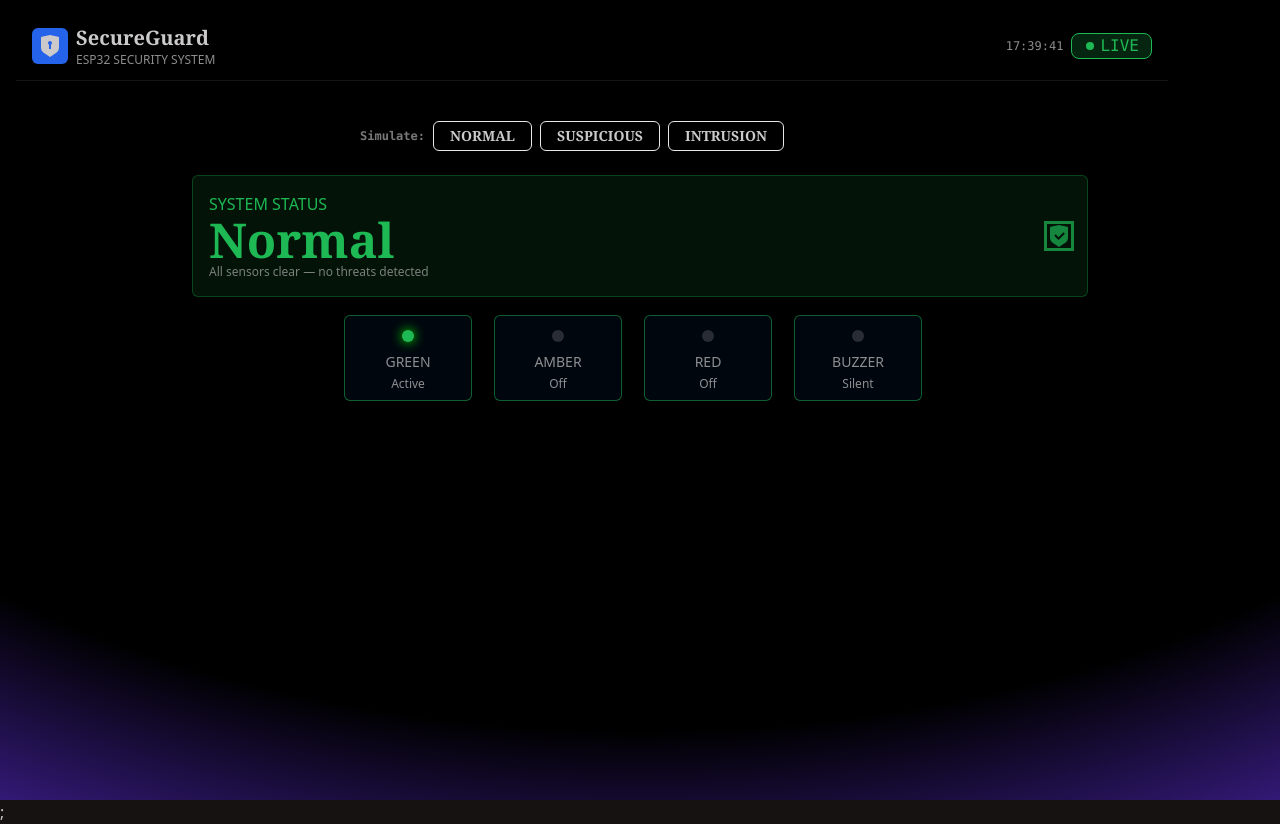
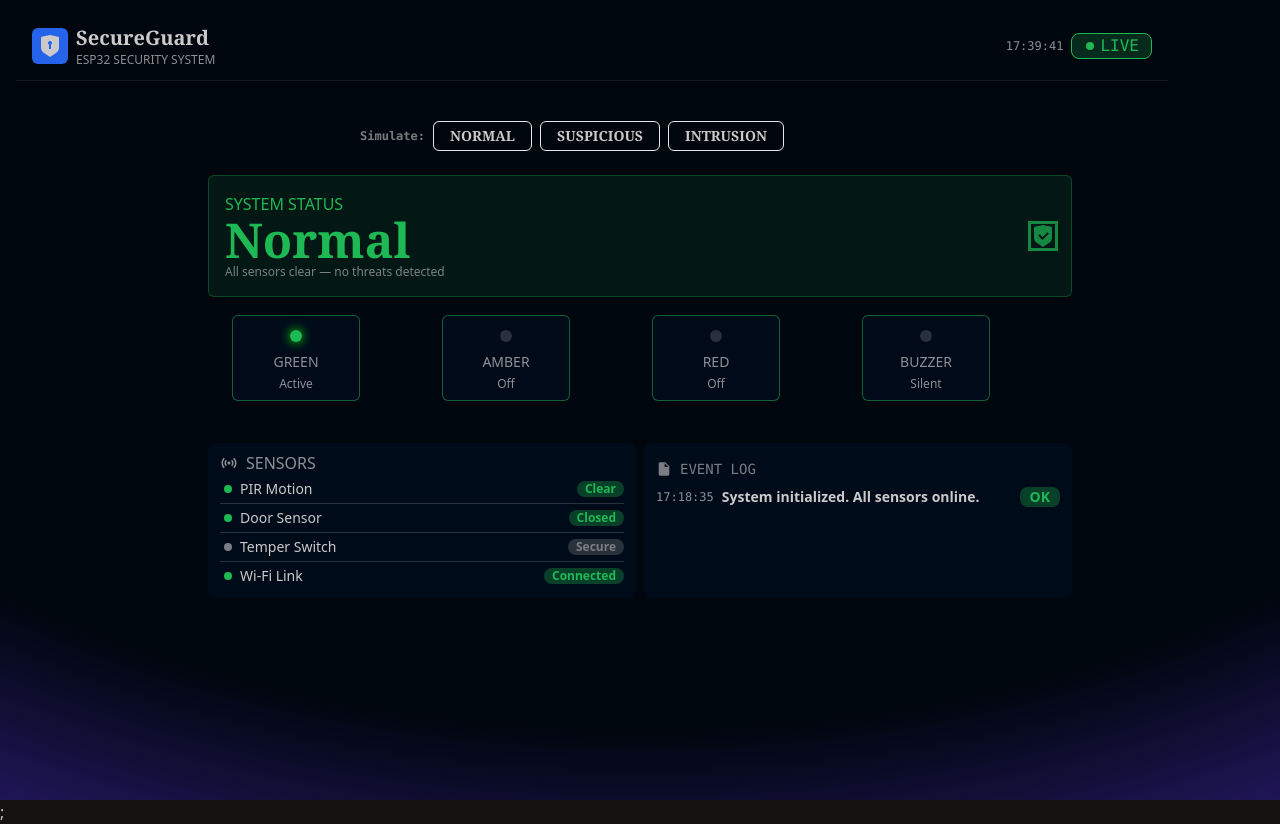
Before and after one commit to barrymomodouwurrie-165/smart_security_system, a React app in the folder Frontend/: page /dashboard in a window 1280 px wide. Built offline with nearby package versions, Linux system fonts and the light colour scheme; the HTML template or start-up script is replaced by a standard one.

Commit message:
Created the system's actions and also adjusted the max width of some components in the sensor and status components.

```diff
--- a/Frontend/src/App.jsx
+++ b/Frontend/src/App.jsx
@@ -4,7 +4,7 @@ import "./App.css";
 function App() {
   return (
     <div className="min-h-screen w-full h-full">
-      <div class="absolute inset-0 -z-10 h-full w-full items-center px-5 py-24 [background:radial-gradient(125%_125%_at_50%_10%,#000_65%,#63e_100%)]"></div>
+      <div class="absolute inset-0 -z-10 h-full w-full items-center px-5 py-24 [background:radial-gradient(125%_125%_at_50%_10%,#000_65%,#63e_110%)]"></div>
       <Dashboard />;
     </div>
   );
--- a/Frontend/src/Components/Sensors.jsx
+++ b/Frontend/src/Components/Sensors.jsx
@@ -2,8 +2,8 @@ import { GoDotFill } from "react-icons/go";
 
 const Sensors = () => {
   return (
-    <div className="max-w-2xl mx-auto px-4 py-2.5">
-      <div className="max-w-2xl mx-auto px-2">
+    <div className="max-w-4xl mx-auto pl-4 py-2.5">
+      <div className="max-w-4xl mx-auto px-2">
         <div className="grid grid-cols-2 gap-2 justify-center pl-[20%] md:grid-cols-4 md:px-4">
           <div className=" bg-[#002147]/20 w-[8rem] flex flex-col items-center justify-center gap-1 border border-primary/50 rounded-md py-2">
             <GoDotFill
--- a/Frontend/src/Components/Status.jsx
+++ b/Frontend/src/Components/Status.jsx
@@ -3,7 +3,7 @@ import { RiShieldCheckFill } from "react-icons/ri";
 
 const Status = () => {
   return (
-    <div className="max-w-6xl mx-auto px-4 py-2">
+    <div className="max-w-4xl mx-auto px-4 py-2">
       <div className=" max-w-4xl mx-auto flex items-center justify-between p-4 bg-primary/10 border border-primary/30 rounded-md">
         <div className="flex flex-col justify-center">
           <p className="text-primary">SYSTEM STATUS</p>
--- /dev/null
+++ b/Frontend/src/Components/SystemActions.jsx
@@ -0,0 +1,72 @@
+import { MdSensors, MdInsertDriveFile } from "react-icons/md";
+import { GoDotFill } from "react-icons/go";
+
+const SystemActions = () => {
+  return (
+    <div className="max-w-4xl mx-auto px-4 py-8">
+      <div className="grid grid-cols-1 gap-2 md:grid-cols-2">
+        <div className=" flex flex-col bg-[#002147]/20 px-3 py-2 rounded-lg">
+          <div className="flex gap-2 items-center text-base-content/70">
+            <MdSensors size={18} />
+            <span>SENSORS</span>
+          </div>
+          <div className="flex items-center justify-between border-b border-base-content/20 py-1">
+            <div className="flex items-center gap-1">
+              <GoDotFill siz={12} className="text-primary" />
+              <span className="text-sm">PIR Motion</span>
+            </div>
+            <span className="text-xs text-primary font-bold bg-primary/30 rounded-lg px-2">
+              Clear
+            </span>
+          </div>
+          <div className="flex items-center justify-between border-b border-base-content/20 py-1">
+            <div className="flex items-center gap-1">
+              <GoDotFill siz={12} className="text-primary" />
+              <span className="text-sm">Door Sensor</span>
+            </div>
+            <span className="text-xs text-primary font-bold bg-primary/30 rounded-lg px-2">
+              Closed
+            </span>
+          </div>
+          <div className="flex items-center justify-between border-b border-base-content/20 py-1">
+            <div className="flex items-center gap-1">
+              <GoDotFill siz={12} className="text-base-content/60" />
+              <span className="text-sm">Temper Switch</span>
+            </div>
+            <span className="text-xs text-base-content/50 font-bold bg-base-content/20 rounded-lg px-2">
+              Secure
+            </span>
+          </div>
+          <div className="flex items-center justify-between py-1">
+            <div className="flex items-center gap-1">
+              <GoDotFill siz={12} className="text-primary" />
+              <span className="text-sm">Wi-Fi Link</span>
+            </div>
+            <span className="text-xs text-primary font-bold bg-primary/30 rounded-lg px-2">
+              Connected
+            </span>
+          </div>
+        </div>
+        <div className="flex flex-col bg-[#002147]/20 px-3 py-2 rounded-lg">
+          <div className="flex items-center gap-2 text-base-content/60 py-2">
+            <MdInsertDriveFile />
+            <span className="text-sm font-mono">EVENT LOG</span>
+          </div>
+          <div className="flex items-center justify-between gap-2">
+            <span className="text-xs font-mono text-base-content/70">
+              17:18:35
+            </span>
+            <p className="font-bold text-sm flex-1">
+              System initialized. All sensors online.
+            </p>
+            <span className="text-sm font-bold px-2.5 bg-primary/30 rounded-lg text-primary">
+              OK
+            </span>
+          </div>
+        </div>
+      </div>
+    </div>
+  );
+};
+
+export default SystemActions;
--- a/Frontend/src/Pages/Dashboard.jsx
+++ b/Frontend/src/Pages/Dashboard.jsx
@@ -1,10 +1,11 @@
 import Navbar from "../Components/Navbar";
 import Sensors from "../Components/Sensors";
 import Status from "../Components/Status"
+import SystemActions from "../Components/SystemActions";
 
 const Dashboard = () => {
   return (
-    <div className="min-h-screen">
+    <div className="min-h-screen bg-[#002147]/20">
       <Navbar />
       <div className="max-w-3xl mx-auto">
         <div className="max-w-[18rem] sm:max-w-xl mx-auto px-2 py-4 grid sm:flex items-center gap-2">
@@ -23,7 +24,8 @@ const Dashboard = () => {
         </div>
       </div>
       <Status />
-      <Sensors/>
+      <Sensors />
+      <SystemActions />
     </div>
   );
 };
```
